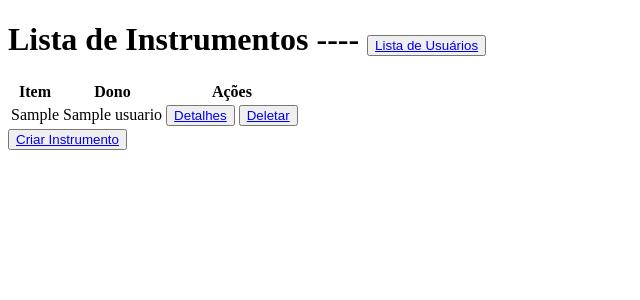
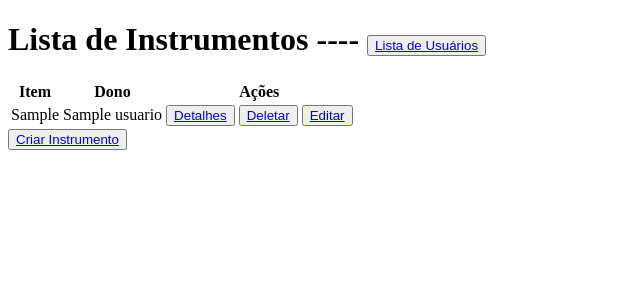
Before and after one commit to Davi-Madruga/wsBackend-Fabrica25.1, a Django app: page /app/listar_objeto/ in a window 1280 px wide. Shown: the top 300 px of the page, without its empty margins (0-640 px from the left). Run offline with Django 5.2, Linux system fonts and the light colour scheme; tables that the repository leaves empty hold one stand-in row (values such as "Sample post").

Commit message:
Feat: Adição do botão na lista de objetos

```diff
--- a/app/templates/app/listar_objeto.html
+++ b/app/templates/app/listar_objeto.html
@@ -21,6 +21,7 @@
                     <td>
                         <button><a href="{% url 'app:detalhar_objeto' pk=instrumento.pk%}">Detalhes</a></button>
                         <button><a href="{% url 'app:deletar_objeto' pk=instrumento.pk%}">Deletar</a></button>
+                        <button><a href="{% url 'app:editar_objeto' pk=instrumento.pk%}">Editar</a></button>
                     </td>
                 </tr>
             {% endfor %}
```
